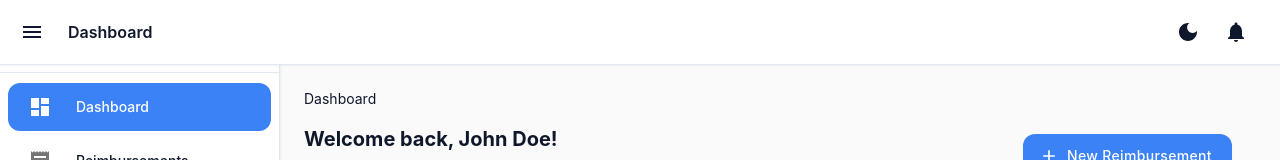
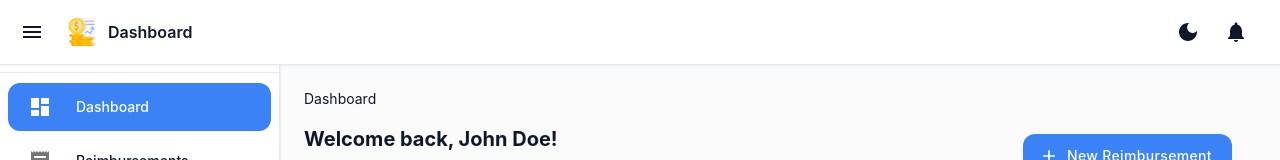
Before and after one commit to bughunterg2/g2-finance-app, a React (Vite) app in the folder client/: page /login in a window 1280 px wide. Both pictures are taken after typing "name@example.com", "Sample123" into the empty fields and a click on the button "Sign In". Shown: the top 160 px of the page. Built offline with nearby package versions, Linux system fonts and the light colour scheme.

Commit message:
Add logo

```diff
--- a/client/index.html
+++ b/client/index.html
@@ -2,7 +2,7 @@
 <html lang="en">
   <head>
     <meta charset="UTF-8" />
-    <link rel="icon" type="image/svg+xml" href="/vite.svg" />
+    <link rel="icon" type="image/png" href="/logo.png" />
     <meta name="viewport" content="width=device-width, initial-scale=1.0" />
     <title>Finance App - Reimbursement Management</title>
   </head>
--- a/client/src/components/layout/Header/index.tsx
+++ b/client/src/components/layout/Header/index.tsx
@@ -2,6 +2,7 @@ import React from 'react';
 import { AppBar, Toolbar, Typography, IconButton, Box, Badge as MuiBadge, Menu, MenuItem, ListItemText } from '@mui/material';
 import { Menu as MenuIcon, Notifications as NotificationsIcon, DarkMode as DarkModeIcon, LightMode as LightModeIcon } from '@mui/icons-material';
 import { useUIStore } from '@/stores/uiStore';
+import logoImage from '@/assets/images/logo.png';
 
 interface HeaderProps {
   title?: string;
@@ -48,6 +49,19 @@ const Header: React.FC<HeaderProps> = ({ title, onMenuClick }) => {
           <MenuIcon />
         </IconButton>
 
+        <Box
+          component="img"
+          src={logoImage}
+          alt="Finance App Logo"
+          sx={{
+            height: 28,
+            width: 'auto',
+            objectFit: 'contain',
+            mr: 1.5,
+            display: { xs: 'none', sm: 'block' },
+          }}
+        />
+
         {title && (
           <Typography variant="h6" component="div" sx={{ mr: 2 }}>
             {title}
--- a/client/src/components/layout/Sidebar/index.tsx
+++ b/client/src/components/layout/Sidebar/index.tsx
@@ -37,6 +37,7 @@ import { useNavigate, useLocation } from 'react-router-dom';
 import { useAuthStore } from '@/stores/authStore';
 import { useUIStore } from '@/stores/uiStore';
 import { useReimbursementStore } from '@/stores/reimbursementStore';
+import logoImage from '@/assets/images/logo.png';
 
 interface MenuItem {
   id: string;
@@ -288,10 +289,33 @@ const Sidebar: React.FC = () => {
           minHeight: 64,
         }}
       >
-        {!sidebarCollapsed && (
-          <Typography variant="h6" fontWeight="bold" color="primary">
-            Finance App
-          </Typography>
+        {!sidebarCollapsed ? (
+          <Box sx={{ display: 'flex', alignItems: 'center', gap: 1.5 }}>
+            <Box
+              component="img"
+              src={logoImage}
+              alt="Finance App Logo"
+              sx={{
+                height: 32,
+                width: 'auto',
+                objectFit: 'contain',
+              }}
+            />
+            <Typography variant="h6" fontWeight="bold" color="primary">
+              Finance App
+            </Typography>
+          </Box>
+        ) : (
+          <Box
+            component="img"
+            src={logoImage}
+            alt="Finance App Logo"
+            sx={{
+              height: 32,
+              width: 32,
+              objectFit: 'contain',
+            }}
+          />
         )}
         {!isMobile && (
           <IconButton onClick={toggleSidebar}>
--- a/client/src/pages/auth/LoginPage/index.tsx
+++ b/client/src/pages/auth/LoginPage/index.tsx
@@ -22,6 +22,7 @@ import { useAuthStore } from '@/stores/authStore';
 import { useUIStore } from '@/stores/uiStore';
 import type { LoginData } from '@/types';
 import toast from 'react-hot-toast';
+import logoImage from '@/assets/images/logo.png';
 
 const loginSchema = yup.object({
   email: yup
@@ -92,6 +93,20 @@ const LoginPage: React.FC = () => {
     >
       <Card sx={{ maxWidth: 440, width: '100%', borderRadius: 3, boxShadow: 4 }}>
         <CardContent sx={{ p: { xs: 3, md: 5 } }}>
+          {/* Logo */}
+          <Box sx={{ display: 'flex', justifyContent: 'center', mb: 3 }}>
+            <Box
+              component="img"
+              src={logoImage}
+              alt="Finance App Logo"
+              sx={{
+                height: 64,
+                width: 'auto',
+                objectFit: 'contain',
+              }}
+            />
+          </Box>
+
           {/* Header with theme toggle */}
           <Box sx={{ display: 'flex', justifyContent: 'space-between', alignItems: 'center', mb: 3 }}>
             <Box>
```
Also changed, not shown: client/public/logo.png (added), client/src/assets/images/logo.png (added), client/src/utils/format.ts (line endings or trailing spaces).
